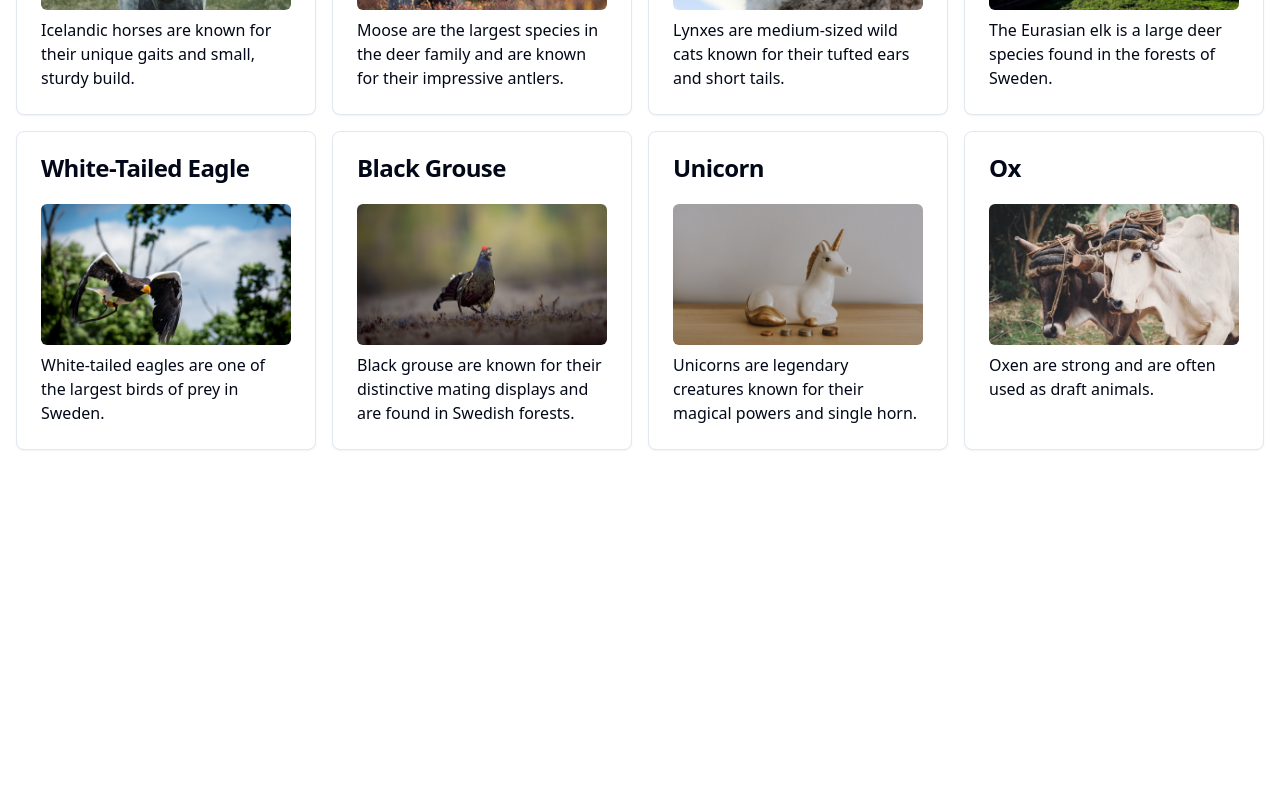
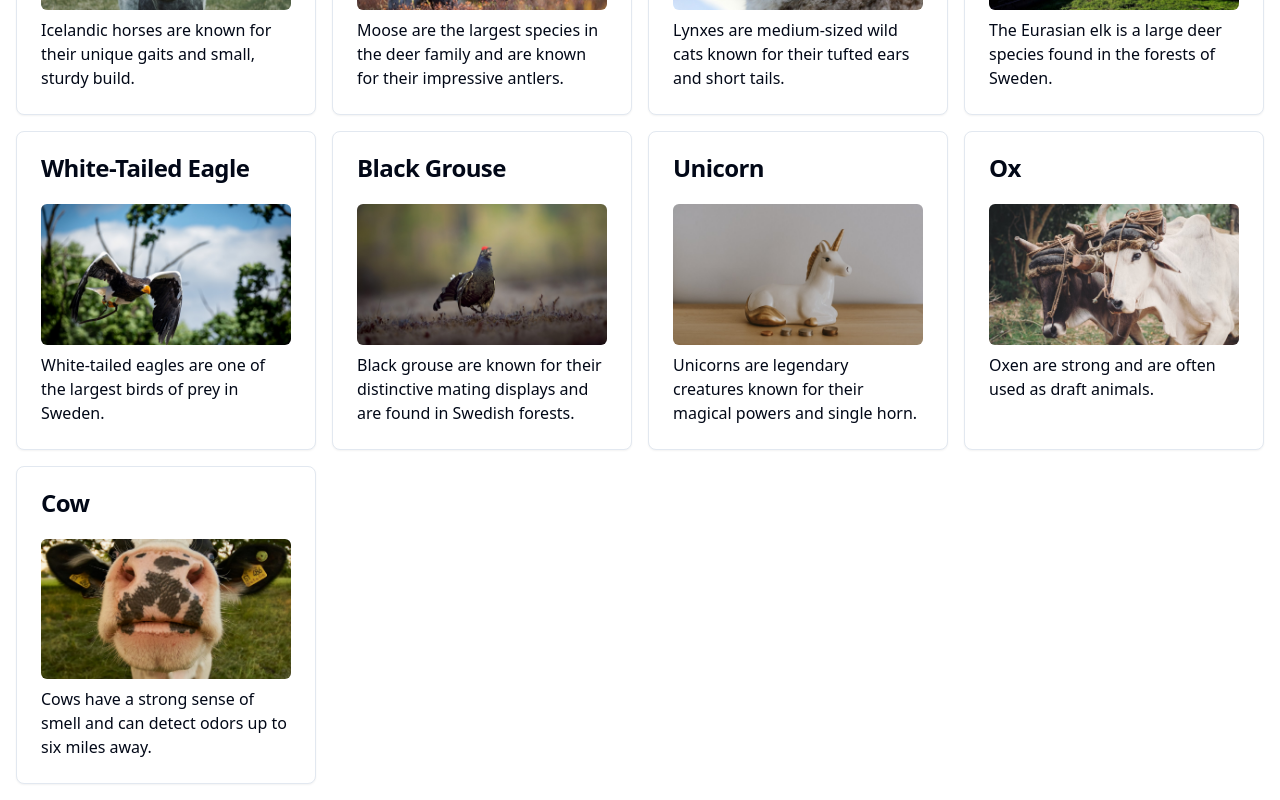
Before and after one commit to GPT-Engineer-App-Dev/customizable-base, a React (Vite) app: page / in a window 1280 px wide. Shown: the part 937-1737 px from the top of the page. Before the commit the page ends 1403 px from the top, so only its background shows below. Built offline with nearby package versions, Linux system fonts and the light colour scheme.

Commit message:
Added an image of a cow to the gallery with its name and some facts about it.

```diff
--- a/src/pages/Gallery.jsx
+++ b/src/pages/Gallery.jsx
@@ -19,6 +19,7 @@ const images = [
   { id: 14, src: "/images/black-grouse.jpg", title: "Black Grouse", fact: "Black grouse are known for their distinctive mating displays and are found in Swedish forests." },
   { id: 15, src: "/images/unicorn.jpg", title: "Unicorn", fact: "Unicorns are legendary creatures known for their magical powers and single horn." },
   { id: 16, src: "/images/ox.jpg", title: "Ox", fact: "Oxen are strong and are often used as draft animals." },
+  { id: 17, src: "/images/cow.jpg", title: "Cow", fact: "Cows have a strong sense of smell and can detect odors up to six miles away." },
 ];
 
 const Gallery = () => {
```
Also changed, not shown: public/images/cow.jpg (added).
